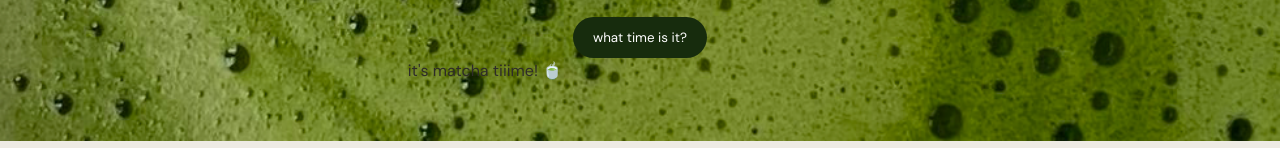
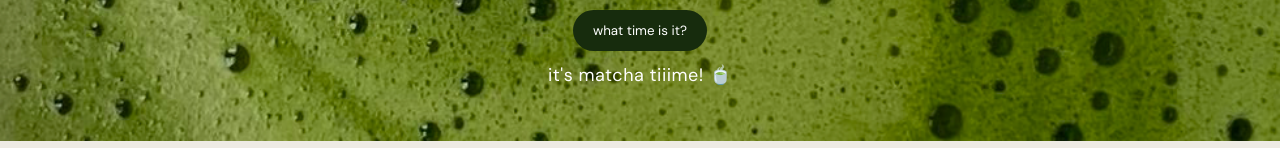
Before and after one commit to paulinagmo06/matcha, a plain HTML site: page index.html in a window 1280 px wide. Both pictures are taken after a click on the button "what time is it?". Shown: the part 289-437 px from the top of the page. Drawn offline with nearby package versions, Linux system fonts and the light colour scheme.

Commit message:
matcha message fix

```diff
--- a/main.css
+++ b/main.css
@@ -39,13 +39,22 @@ header {
 }
 
 .hero-content {
-  color: white;
+ 	color: white;
+	text-align: center;
 }
 
 .hero h1 {
   font-size: 48px;
   margin-bottom: 20px;
 	color: white;
+}
+
+#matchamessage {
+  color: white;
+  text-align: center;
+  margin-top: 10px;
+  font-size: 18px;
+  letter-spacing: 0.5px;
 }
 
 .subtitle {
```
